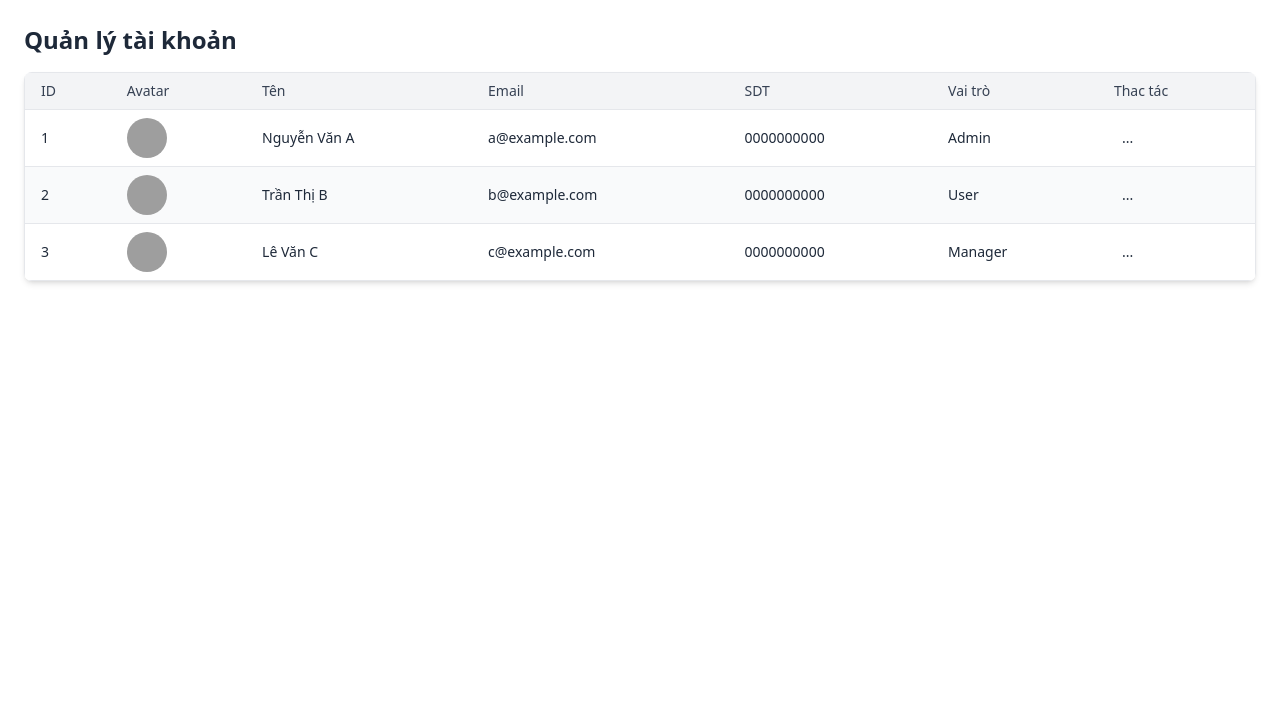
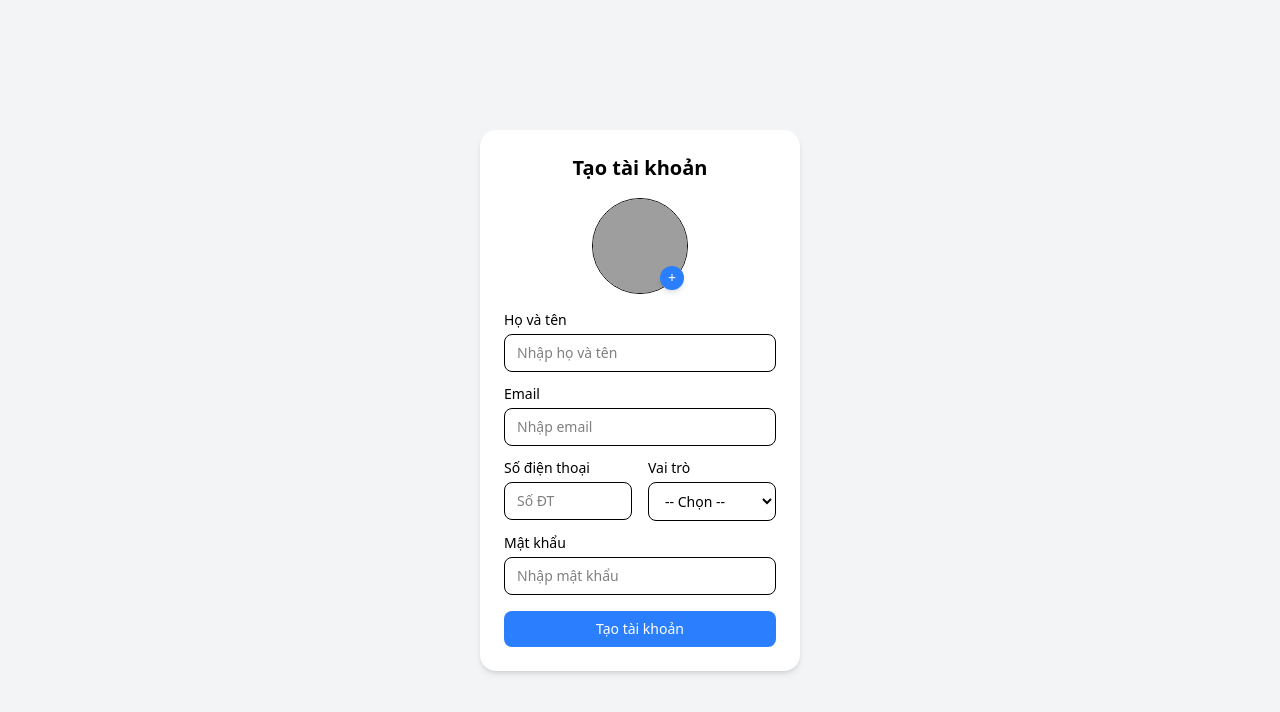
Before and after one commit to pbl6-event-manager/pbl6-event-manager-fe, a React (Vite) app in the folder event-manager/: page /admin/users/create in a window 1280 px wide. Shown: the top 712 px of the page. Built offline with nearby package versions, Linux system fonts and the light colour scheme; grey boxes are pictures that could not be loaded.

Commit message:
feat: UI create new account in admin role

```diff
--- a/event-manager/src/App.tsx
+++ b/event-manager/src/App.tsx
@@ -1,10 +1,14 @@
 import AdminUsers from "./views/Admin/admin-list-account";
-
+import { BrowserRouter as Router, Routes, Route } from "react-router-dom";
+import RegisterForm from "./views/Admin/admin-create-account-form";
 function App() {
   return (
-    <div>
-      <AdminUsers />
-    </div>
+    <Router>
+      <Routes>
+        <Route path="/admin/users" element={<AdminUsers />} />
+        <Route path="/admin/users/create" element={<RegisterForm />} />
+      </Routes>
+    </Router>
   );
 }
 
--- a/event-manager/src/components/table.tsx
+++ b/event-manager/src/components/table.tsx
@@ -1,5 +1,6 @@
 import React, { useState, useEffect, useRef } from "react";
 import DropdownMenu from "./dropdown-menu";
+
 
 interface Column {
   header: string;
@@ -17,7 +18,6 @@ const Table: React.FC<TableProps> = ({ columns, data, className }) => {
   const [openMenuIndex, setOpenMenuIndex] = useState<number | null>(null);
   const tableRef = useRef<HTMLDivElement | null>(null);
 
-  // 📌 Click ngoài -> đóng menu
   useEffect(() => {
     const handleClickOutside = (event: MouseEvent) => {
       if (
--- /dev/null
+++ b/event-manager/src/views/Admin/admin-create-account-form.tsx
@@ -0,0 +1,184 @@
+import React, { useState } from "react";
+import { useForm, type SubmitHandler } from "react-hook-form";
+import { yupResolver } from "@hookform/resolvers/yup";
+import * as yup from "yup";
+
+const schema = yup.object().shape({
+  fullName: yup.string().required("Họ và tên là bắt buộc"),
+  email: yup.string().email("Email không hợp lệ").required("Email là bắt buộc"),
+  password: yup
+    .string()
+    .min(6, "Mật khẩu phải có ít nhất 6 ký tự")
+    .required("Mật khẩu là bắt buộc"),
+  phone: yup.string().required("Số điện thoại là bắt buộc"),
+  role: yup.string().required("Vui lòng chọn vai trò"),
+});
+
+type FormData = {
+  fullName: string;
+  email: string;
+  password: string;
+  phone: string;
+  role: string;
+  avatar?: FileList;
+};
+
+const RegisterForm: React.FC = () => {
+  const [preview, setPreview] = useState<string | null>(null);
+
+  const {
+    register,
+    handleSubmit,
+    formState: { errors },
+  } = useForm<FormData>({
+    resolver: yupResolver(schema),
+  });
+
+  const onSubmit: SubmitHandler<FormData> = (data) => {
+    console.log("Dữ liệu form:", data);
+    alert("Tạo tài khoản thành công!");
+  };
+
+  const handleImageChange = (e: React.ChangeEvent<HTMLInputElement>) => {
+    const file = e.target.files?.[0];
+    if (file) {
+      const reader = new FileReader();
+      reader.onloadend = () => setPreview(reader.result as string);
+      reader.readAsDataURL(file);
+    }
+  };
+
+  return (
+    <div className="flex items-center justify-center min-h-screen bg-gray-100">
+      <form
+        onSubmit={handleSubmit(onSubmit)}
+        className="bg-white p-6 rounded-2xl shadow-md w-80"
+      >
+        <h2 className="text-xl font-bold mb-4 text-center">Tạo tài khoản</h2>
+
+        {/* Avatar */}
+        <div className="flex flex-col items-center mb-4 relative">
+          <div className="relative">
+            <img
+              src={
+                preview || "https://cdn-icons-png.flaticon.com/512/149/149071.png"
+              }
+              alt="avatar preview"
+              className="w-24 h-24 rounded-full object-cover border"
+            />
+
+            <label
+              htmlFor="avatarUpload"
+              className="absolute bottom-1 right-1 bg-blue-500 text-white w-6 h-6 flex items-center justify-center rounded-full cursor-pointer shadow-md hover:bg-blue-600 text-sm"
+            >
+              +
+            </label>
+
+            <input
+              id="avatarUpload"
+              type="file"
+              accept="image/*"
+              {...register("avatar")}
+              onChange={handleImageChange}
+              className="hidden"
+            />
+          </div>
+        </div>
+
+        {/* Họ và tên */}
+        <div className="mb-3">
+          <label className="block mb-1 font-medium text-sm">Họ và tên</label>
+          <input
+            {...register("fullName")}
+            type="text"
+            placeholder="Nhập họ và tên"
+            className="w-full px-3 py-2 border rounded-lg focus:outline-none focus:ring-2 focus:ring-blue-500 text-sm"
+          />
+          {errors.fullName && (
+            <p className="text-red-500 text-xs mt-1">
+              {errors.fullName.message}
+            </p>
+          )}
+        </div>
+
+        {/* Email */}
+        <div className="mb-3">
+          <label className="block mb-1 font-medium text-sm">Email</label>
+          <input
+            {...register("email")}
+            type="email"
+            placeholder="Nhập email"
+            className="w-full px-3 py-2 border rounded-lg focus:outline-none focus:ring-2 focus:ring-blue-500 text-sm"
+          />
+          {errors.email && (
+            <p className="text-red-500 text-xs mt-1">
+              {errors.email.message}
+            </p>
+          )}
+        </div>
+
+        <div className="flex gap-4 mb-3">
+          <div className="flex-1">
+            <label className="block mb-1 font-medium text-sm">
+              Số điện thoại
+            </label>
+            <input
+              {...register("phone")}
+              type="tel"
+              placeholder="Số ĐT"
+              className="w-full px-3 py-2 border rounded-lg focus:outline-none focus:ring-2 focus:ring-blue-500 text-sm"
+            />
+            {errors.phone && (
+              <p className="text-red-500 text-xs mt-1">
+                {errors.phone.message}
+              </p>
+            )}
+          </div>
+
+          {/* Phone + Role */}
+          <div className="flex-1">
+            <label className="block mb-1 font-medium text-sm">Vai trò</label>
+            <select
+              {...register("role")}
+              className="w-full px-3 py-2 border rounded-lg focus:outline-none focus:ring-2 focus:ring-blue-500 text-sm"
+            >
+              <option value="">-- Chọn --</option>
+              <option value="user">Người dùng</option>
+              <option value="admin">Quản trị viên</option>
+              <option value="editor">Biên tập viên</option>
+            </select>
+            {errors.role && (
+              <p className="text-red-500 text-xs mt-1">{errors.role.message}</p>
+            )}
+          </div>
+        </div>
+
+        {/* Password */}
+        <div className="mb-4">
+          <label className="block mb-1 font-medium text-sm">Mật khẩu</label>
+          <input
+            {...register("password")}
+            type="password"
+            placeholder="Nhập mật khẩu"
+            className="w-full px-3 py-2 border rounded-lg focus:outline-none focus:ring-2 focus:ring-blue-500 text-sm"
+          />
+          {errors.password && (
+            <p className="text-red-500 text-xs mt-1">
+              {errors.password.message}
+            </p>
+          )}
+        </div>
+
+        {/* Submit */}
+        <button
+          type="submit"
+          className="w-full bg-blue-500 text-white py-2 rounded-lg hover:bg-blue-600 transition text-sm"
+        >
+          Tạo tài khoản
+        </button>
+      </form>
+    </div>
+  );
+};
+
+export default RegisterForm;
--- a/event-manager/src/views/Admin/admin-list-account.tsx
+++ b/event-manager/src/views/Admin/admin-list-account.tsx
@@ -1,9 +1,11 @@
 import React from "react";
 import { useUserViewModel } from "../../viewmodels/Admin/user-view-model";
 import Table from "../../components/table";
+import { useNavigate } from "react-router-dom";
 
 const AdminUsers: React.FC = () => {
   const { users } = useUserViewModel();
+  const navigate = useNavigate();
 
   const columns = [
     { header: "ID", accessor: "id", type: "text" as const },
@@ -17,7 +19,17 @@ const AdminUsers: React.FC = () => {
 
   return (
     <div className="p-6">
-      <h2 className="text-2xl font-bold text-gray-800 mb-4">Quản lý tài khoản</h2>
+
+      <div className="flex justify-between items-center mb-4">
+        <h2 className="text-2xl font-bold text-gray-800">Quản lý tài khoản</h2>
+        <button
+          onClick={() => navigate("/admin/users/create")}
+          className="px-4 py-2 bg-blue-600 text-white rounded-lg hover:bg-blue-700"
+        >
+          Tạo tài khoản
+        </button>
+      </div>
+
       <Table
         columns={columns}
         data={users}
```
Also changed, not shown: event-manager/package.json (+6 -1 lines), 1 other file (tests, documents, lock files or other folders).
